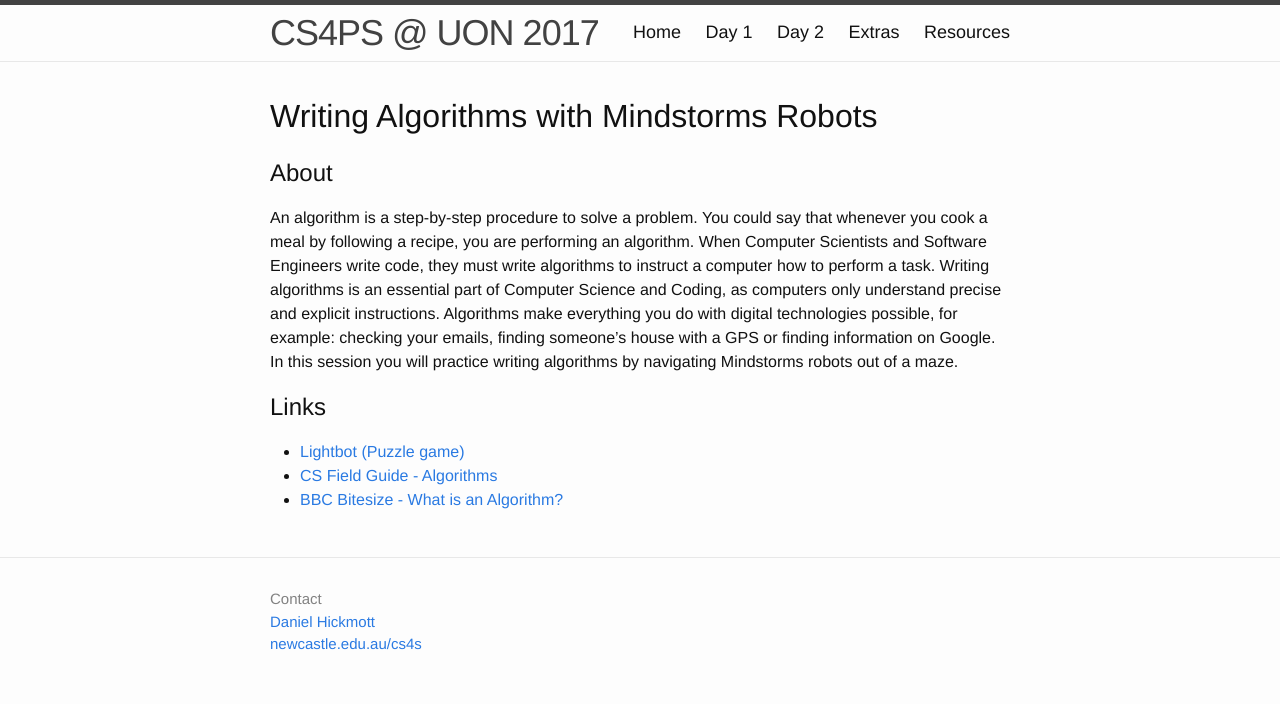
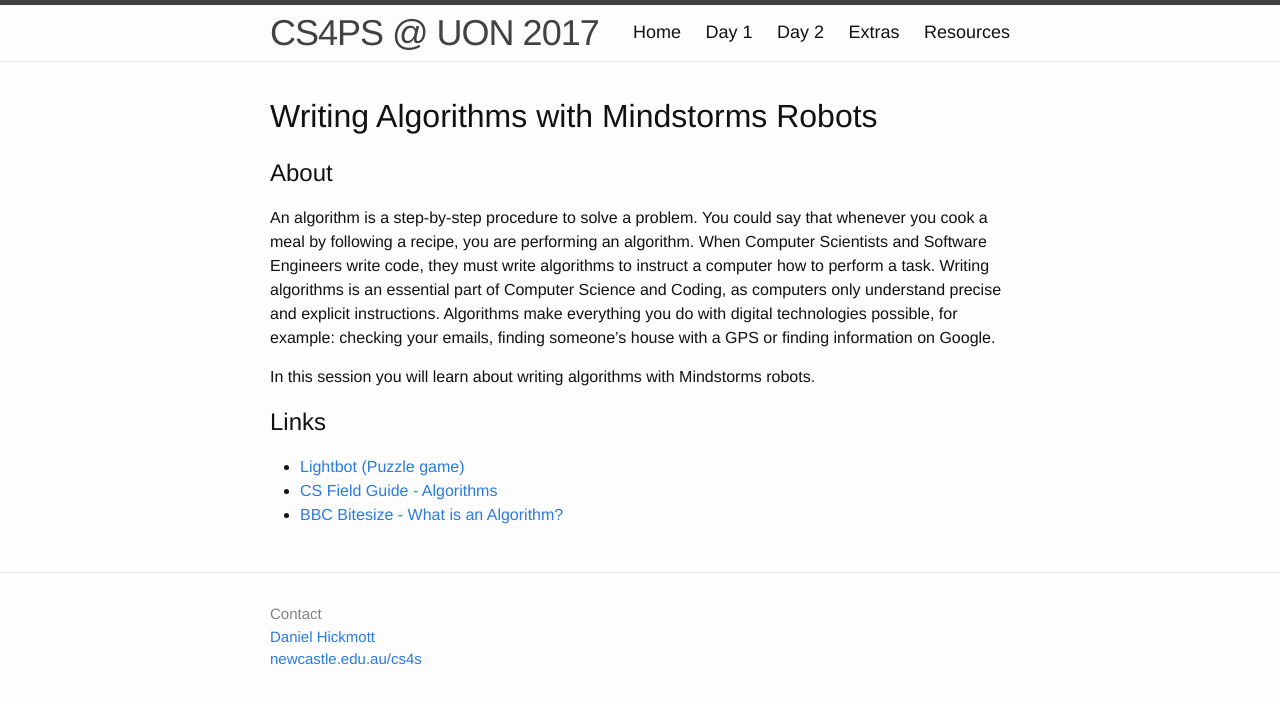
Before and after one commit to cs4s/ps-2017, a Jekyll site: the page built from day1/robotics/index.md, in a window 1280 px wide. Shown: the top 704 px of the page. Built offline with Jekyll 4.4.1, drawn with Linux system fonts in a browser that asks for light colours.

Commit message:
Changes algorithms session page content to reflect changes to activity

```diff
--- a/day1/robotics/index.md
+++ b/day1/robotics/index.md
@@ -8,8 +8,11 @@ title: CS4PS @ UON 2017 - Day 1 - Writing Algorithms with Mindstorms Robots
 ## About
 
 An algorithm is a step-by-step procedure to solve a problem. You could say that whenever you cook a meal by following a recipe, you are performing an algorithm.
-When Computer Scientists and Software Engineers write code, they must write algorithms to instruct a computer how to perform a task. Writing algorithms is an essential part of Computer Science and Coding, as computers only understand precise and explicit instructions. Algorithms make everything you do with digital technologies possible, for example: checking your emails, finding someone’s house with a GPS or finding information on Google.
-In this session you will practice writing algorithms by navigating Mindstorms robots out of a maze.
+When Computer Scientists and Software Engineers write code, they must write algorithms to instruct a computer how to perform a task.
+Writing algorithms is an essential part of Computer Science and Coding, as computers only understand precise and explicit instructions.
+Algorithms make everything you do with digital technologies possible, for example: checking your emails, finding someone’s house with a GPS or finding information on Google.
+
+In this session you will learn about writing algorithms with Mindstorms robots.
 
 ## Links
 
```
